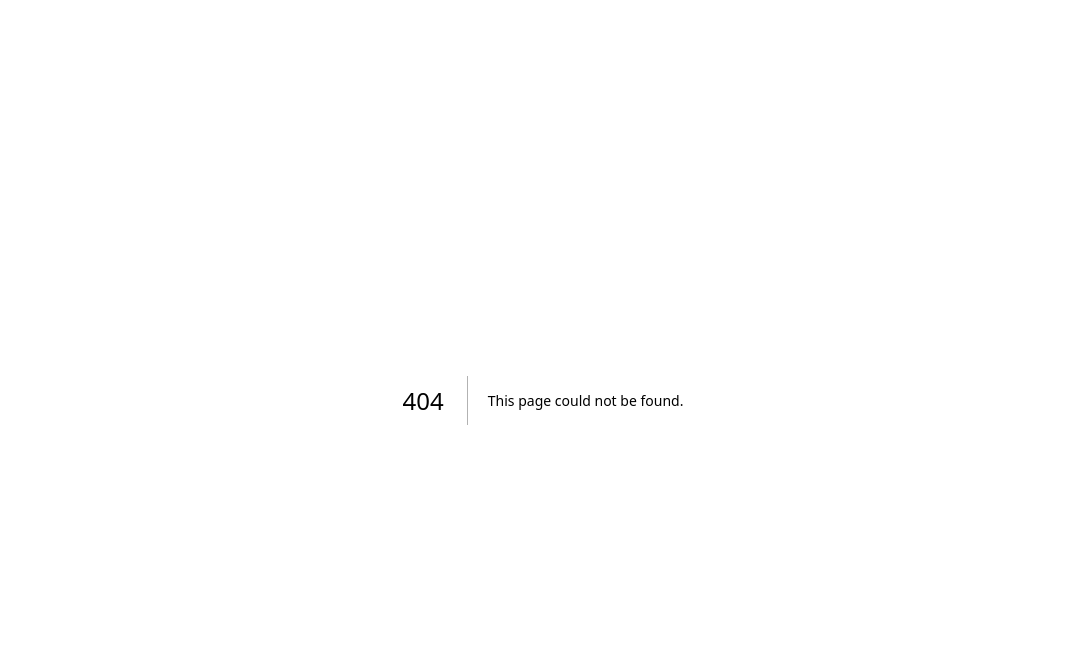
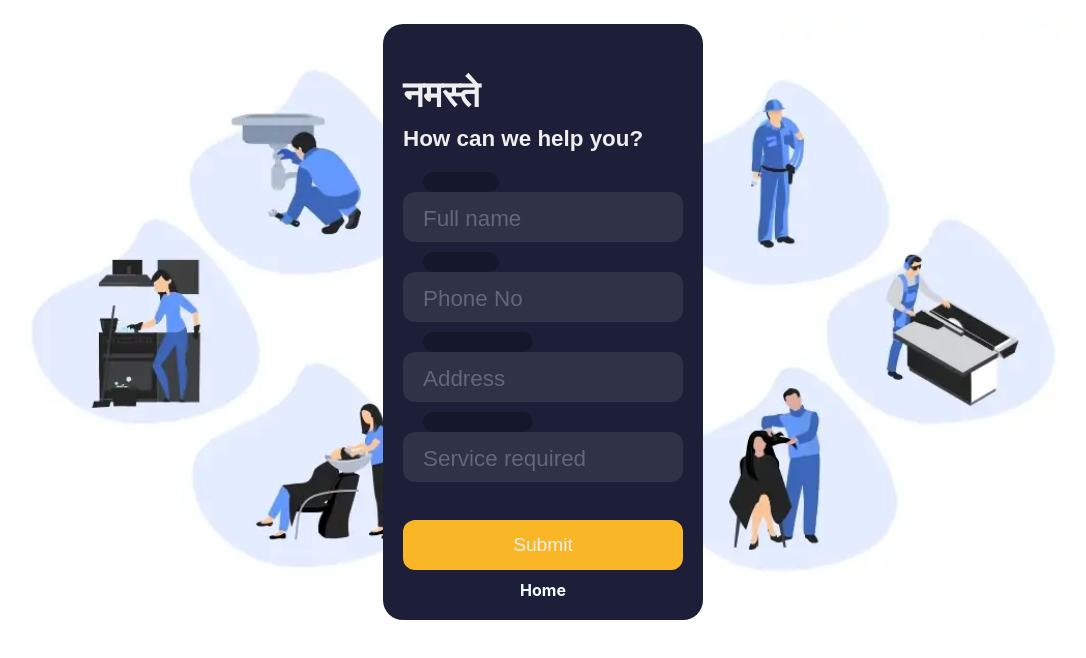
Before and after one commit to nikhilmeria/next_auth_app, a Next.js app: page /features/services in a window 1280 px wide. Before the commit this address had no page. Shown: the top 658 px of the page, without its empty margins (97-1183 px from the left). Built offline with nearby package versions, Linux system fonts and the light colour scheme.

Commit message:
template  demo ready for client

```diff
--- /dev/null
+++ b/pages/api/form.js
@@ -0,0 +1,9 @@
+export default function formHandler(req, res) {
+ if (req.method === "POST") {
+  // console.log("body1: ", req.body.myName);
+  // console.log("body2: ", req.body.myPhn);
+  // console.log("body3: ", req.body.myServ);
+
+  res.status(201).json({data: "Form processing sucessful"});
+ }
+}
--- /dev/null
+++ b/pages/features/services.js
@@ -0,0 +1,115 @@
+import {useState} from "react";
+import Link from "next/link";
+import {useRouter} from "next/router";
+import {ToastContainer, toast} from "react-toastify";
+import "react-toastify/dist/ReactToastify.css";
+import serviceStyles from "../../styles/Services.module.css";
+
+function Service() {
+ const [myName, setMyName] = useState("");
+ const [myPhn, setMyPhn] = useState("");
+ const [myServ, setMyServ] = useState("");
+ const router = useRouter();
+
+ const handleSubmit = async (e) => {
+  e.preventDefault();
+  //   console.log(myName);
+  //   console.log(myPhn);
+  //   console.log(myServ);
+
+  const response = await fetch("/api/form", {
+   method: "POST",
+   body: JSON.stringify({myName, myPhn, myServ}),
+   headers: {"Content-Type": "application/json"},
+  });
+  const {data} = await response.json();
+  //console.log("result : ", data);
+  toast.success("Form submitted !");
+  // router.replace("/");
+ };
+
+ return (
+  <div className={serviceStyles.main}>
+   <h3>Shoorvir.com</h3>
+   <div className={serviceStyles.form}>
+    <div className={serviceStyles.title}>नमस्ते</div>
+    <div className={serviceStyles.subtitle}>How can we help you?</div>
+    <div className={serviceStyles.inputContainer + " " + serviceStyles.ic1}>
+     <input
+      id="fullname"
+      className={serviceStyles.input}
+      type="text"
+      placeholder=" "
+      required
+      onChange={(e) => setMyName(e.target.value)}
+     />
+     <div className={serviceStyles.cut}></div>
+     <label htmlFor="fullname" className={serviceStyles.placeholder}>
+      Full name
+     </label>
+    </div>
+    <div className={serviceStyles.inputContainer + " " + serviceStyles.ic2}>
+     <input
+      id="phnNo"
+      className={serviceStyles.input}
+      type="tel"
+      placeholder=" "
+      required
+      onChange={(e) => setMyPhn(e.target.value)}
+     />
+     <div className={serviceStyles.cut}></div>
+     <label htmlFor="phnNo" className={serviceStyles.placeholder}>
+      Phone No
+     </label>
+    </div>
+    <div className={serviceStyles.inputContainer + " " + serviceStyles.ic2}>
+     <input
+      id="add"
+      className={serviceStyles.input}
+      type="text"
+      placeholder=" "
+      required
+     />
+     <div className={serviceStyles.cut + " " + serviceStyles.cutShort}></div>
+     <label htmlFor="add" className={serviceStyles.placeholder}>
+      Address
+     </label>
+    </div>
+    <div className={serviceStyles.inputContainer + " " + serviceStyles.ic2}>
+     <input
+      id="serv"
+      className={serviceStyles.input}
+      type="text"
+      placeholder=" "
+      required
+      onChange={(e) => setMyServ(e.target.value)}
+     />
+     <div className={serviceStyles.cut + " " + serviceStyles.cutShort}></div>
+     <label htmlFor="serv" className={serviceStyles.placeholder}>
+      Service required
+     </label>
+    </div>
+    <button type="text" className={serviceStyles.submit} onClick={handleSubmit}>
+     Submit
+    </button>
+    <ToastContainer
+     autoClose={1500}
+     position="top-right"
+     theme="colored"
+     closeOnClick={true}
+     pauseOnHover={true}
+     hideProgressBar={false}
+    />
+    <Link href="/">
+     <div className={serviceStyles.back}>
+      <h5>Home</h5>
+     </div>
+    </Link>
+   </div>
+  </div>
+ );
+}
+
+export default Service;
+
+//note on using toast- no styling to be provided in styles file. 'toast' method used above will provide the necessary
--- /dev/null
+++ b/styles/Services.module.css
@@ -0,0 +1,163 @@
+.main{
+  background-image: url("../public/images/services.webp");
+  max-width:100%;
+  min-height: 500px;
+  background-position-x: center;
+  background-repeat: no-repeat;
+  background-size: contain;
+}
+.main h3{
+    display: none;
+}
+@media (max-width:420px) {
+  .main{
+    margin-top: 40px;
+    min-width:100%;
+    position: absolute;
+  }
+  .main h3{
+    display: block;
+    position: relative;
+    top: -65px;
+    background-color: rgb(255, 214, 48);
+    text-align: center;
+    padding: 8px;
+    font-size: clamp(1.4rem, -0.875rem + 8.333vw, 3.5rem);
+  }
+}
+
+.form {
+  background-color: #1d1f39;
+  border-radius: 20px;
+  box-sizing: border-box;
+  max-height: 600px;
+  padding: 20px;
+  width: 320px;
+  margin: auto;
+  margin-top: 3vh;
+}
+@media (max-width:420px) {
+ .form{
+    margin-top: 180px;
+    margin-left: 50px;
+ }
+}
+
+.title {
+  color: #eee;
+  font-family: sans-serif;
+  font-size: 36px;
+  font-weight: 600;
+  margin-top: 30px;
+}
+
+.subtitle {
+  color: #eee;
+  font-family: sans-serif;
+  font-size: clamp(1.4rem, -0.875rem + 8.333vw, 0.8rem);
+  font-weight: 600;
+  margin-top: 10px;
+}
+
+.inputContainer {
+  height: 50px;
+  position: relative;
+  width: 100%;
+}
+
+.ic1 {
+  margin-top: 40px;
+}
+
+.ic2 {
+  margin-top: 30px;
+}
+
+.input {
+  background-color: #303245;
+  border-radius: 12px;
+  border: 0;
+  box-sizing: border-box;
+  color: #eee;
+  font-size: clamp(1.3rem, -0.875rem + 8.333vw, 0.5rem);
+  height: 100%;
+  outline: 0;
+  padding: 4px 20px 0;
+  width: 100%;
+}
+
+.cut {
+  background-color: #15172b;
+  border-radius: 10px;
+  height: 20px;
+  left: 20px;
+  position: absolute;
+  top: -20px;
+  transform: translateY(0);
+  transition: transform 200ms;
+  width: 76px;
+}
+
+.cutShort {
+  width: 110px;
+}
+
+.input:focus ~ .cut,
+.input:not(:placeholder-shown) ~ .cut {
+  transform: translateY(8px);
+}
+
+.placeholder {
+  color: #65657b;
+  font-family: sans-serif;
+  font-size: clamp(1.4rem, -0.875rem + 8.333vw, 0.8rem);
+  left: 20px;
+  line-height: 14px;
+  pointer-events: none;
+  position: absolute;
+  transform-origin: 0 50%;
+  transition: transform 200ms, color 200ms;
+  top: 20px;
+}
+
+.input:focus ~ .placeholder,
+.input:not(:placeholder-shown) ~ .placeholder {
+  transform: translateY(-30px) translateX(10px) scale(0.75);
+}
+
+.input:not(:placeholder-shown) ~ .placeholder {
+  color: #808097;
+}
+
+.input:focus ~ .placeholder {
+  color: #f9b728;
+}
+
+.submit {
+  background-color: #f9b728;
+  border-radius: 12px;
+  border: 0;
+  box-sizing: border-box;
+  color: #eee;
+  cursor: pointer;
+  font-size: clamp(1.2rem, -0.875rem + 8.333vw, 0.8rem);
+  /* font-size: 18px; */
+  height: 50px;
+  margin-top: 38px;
+  text-align: center;
+  width: 100%;
+}
+
+.submit:active {
+  color: #a490fb;
+}
+
+.back{
+    text-align: center;
+    color: azure;
+}
+.back h5{
+    font-size: clamp(1rem, -0.875rem + 8.333vw, 0.8rem);
+    margin: auto;
+    padding-top: 10px;
+}
```
